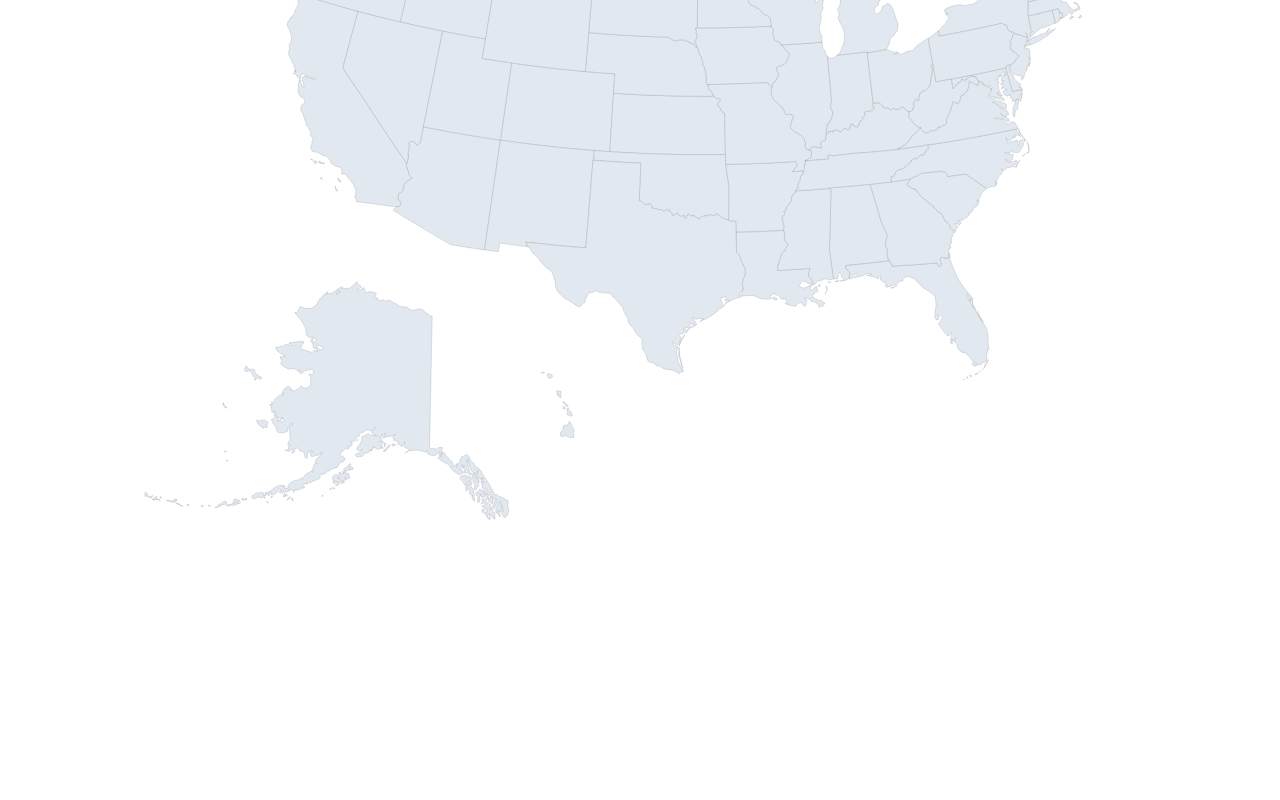
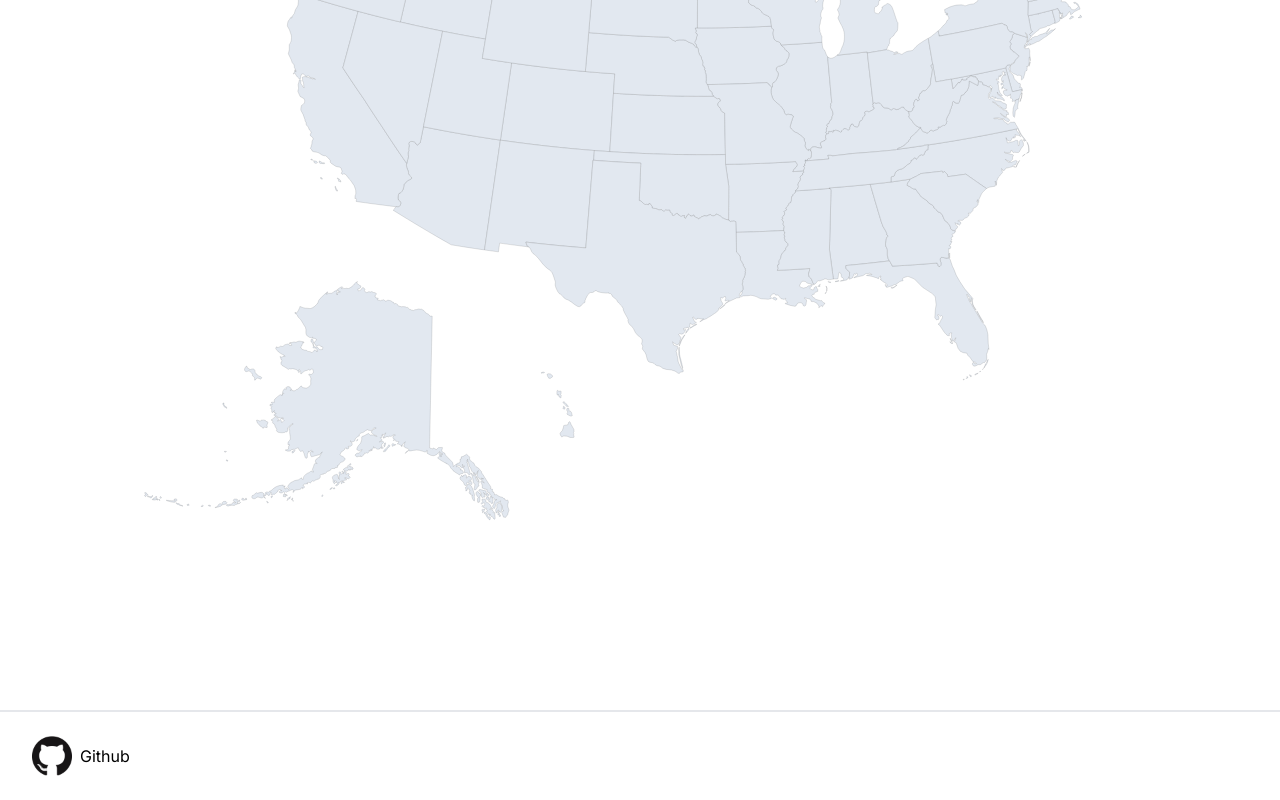
Before and after one commit to hiiqdesigns/paper-trails, a Next.js app: page / in a window 1280 px wide. Shown: the part 572-1372 px from the top of the page. Before the commit the page ends 1282 px from the top, so only its background shows below. Built offline with nearby package versions, Linux system fonts and the light colour scheme.

Commit message:
added footer with Github link

```diff
--- /dev/null
+++ b/app/components/ui/footer.tsx
@@ -0,0 +1,27 @@
+"use client";
+import Image from "next/image";
+import Link from "next/link";
+
+export const Footer = () => {
+  return (
+    <footer className={`relative border-t-2`}>
+      <div className="container px-8 py-6 mx-auto flex">
+        <div className="flex items-center justify-between">
+          <Link
+            href={`https://github.com/hiiqdesigns/paper-trails`}
+            target="_blank"
+            className="flex items-center gap-2"
+          >
+            <Image
+              src={"/GitHub.png"}
+              width={40}
+              height={40}
+              alt="Github Logo"
+            />
+            Github
+          </Link>
+        </div>
+      </div>
+    </footer>
+  );
+};
--- a/app/layout.tsx
+++ b/app/layout.tsx
@@ -3,6 +3,7 @@ import { Inter } from "next/font/google";
 import "./globals.css";
 
 import { Navbar } from "./components/ui/navbar";
+import { Footer } from "./components/ui/footer";
 
 const inter = Inter({ subsets: ["latin"] });
 
@@ -23,6 +24,8 @@ export default function RootLayout({
         <Navbar />
 
         {children}
+
+        <Footer />
       </body>
     </html>
   );
```
Also changed, not shown: public/GitHub.png (added).
